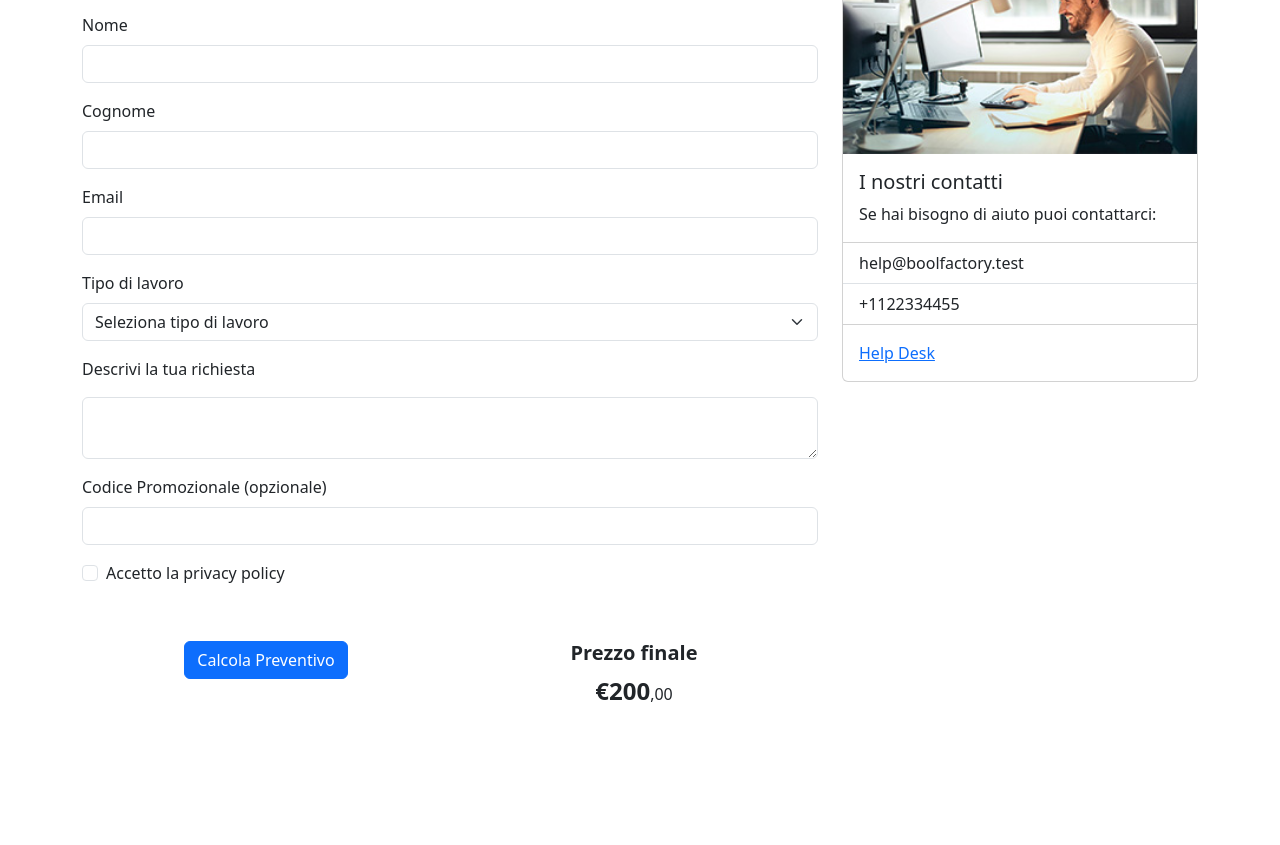
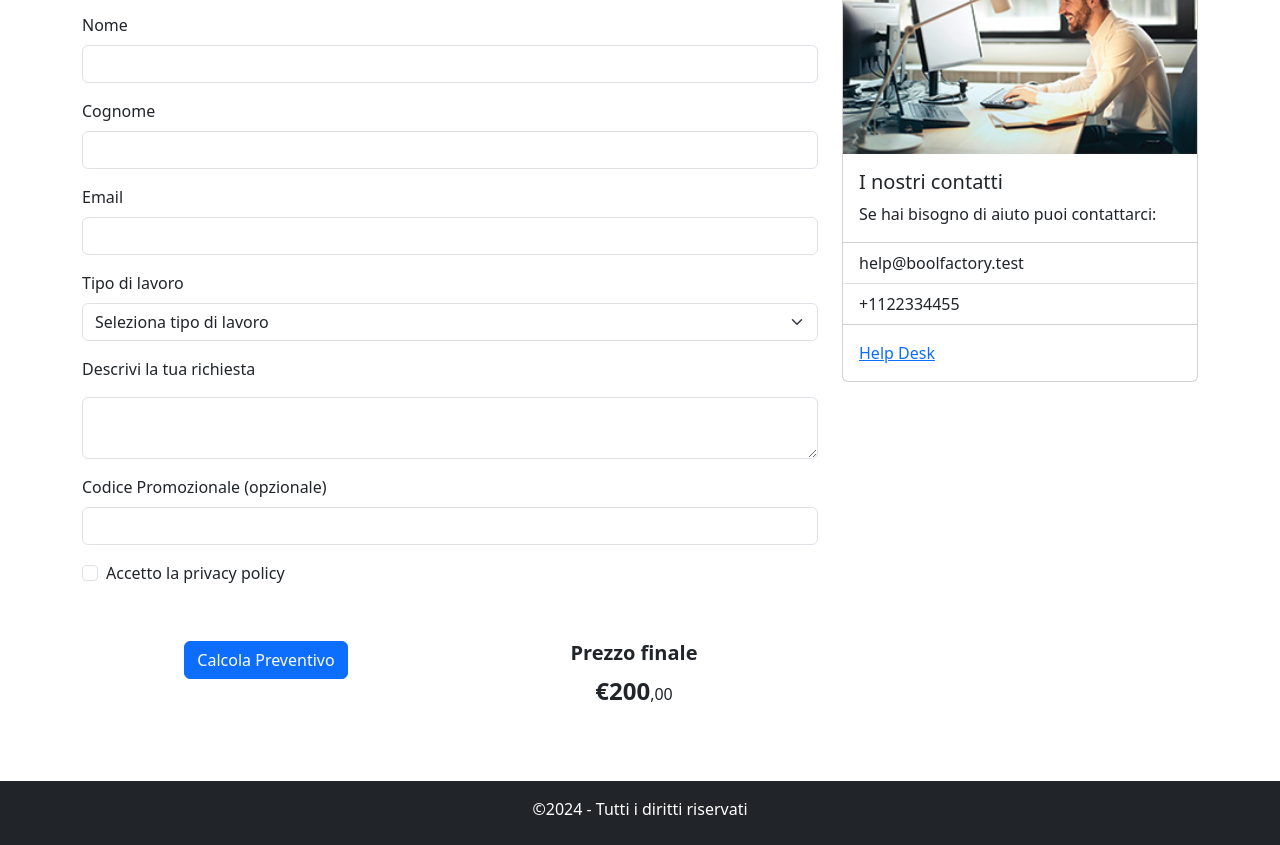
Before and after one commit to teobadini/bootstrap-preventivo, a plain HTML site: page index.html in a window 1280 px wide. Shown: the part 163-1008 px from the top of the page. Before the commit the page ends 944 px from the top, so only its background shows below. Drawn offline with nearby package versions, Linux system fonts and the light colour scheme.

Commit message:
feat: footer completed

```diff
--- a/index.html
+++ b/index.html
@@ -87,7 +87,7 @@
                           </div>
                           <div class="p-2 g-col-6 col-sm-6">
                             <h5 class="fw-bold">Prezzo finale</h5>
-                            <p><strong id="finalPrice">€200</strong>,00</p>
+                            <p><strong class="fs-4">€200</strong>,00</p>
                           </div>
                         </div>
                       </fieldset>
@@ -111,6 +111,13 @@
               </div>
             </div>
     </main>
+    <footer>
+        <div class="navbar navbar-expand-lg navbar-dark bg-dark px-md-5">
+            <div class="container justify-content-center mt-2">
+                <p class="text-white">©2024 - Tutti i diritti riservati</p>
+            </div>
+        </div>
+    </footer>
 
 
 
```
